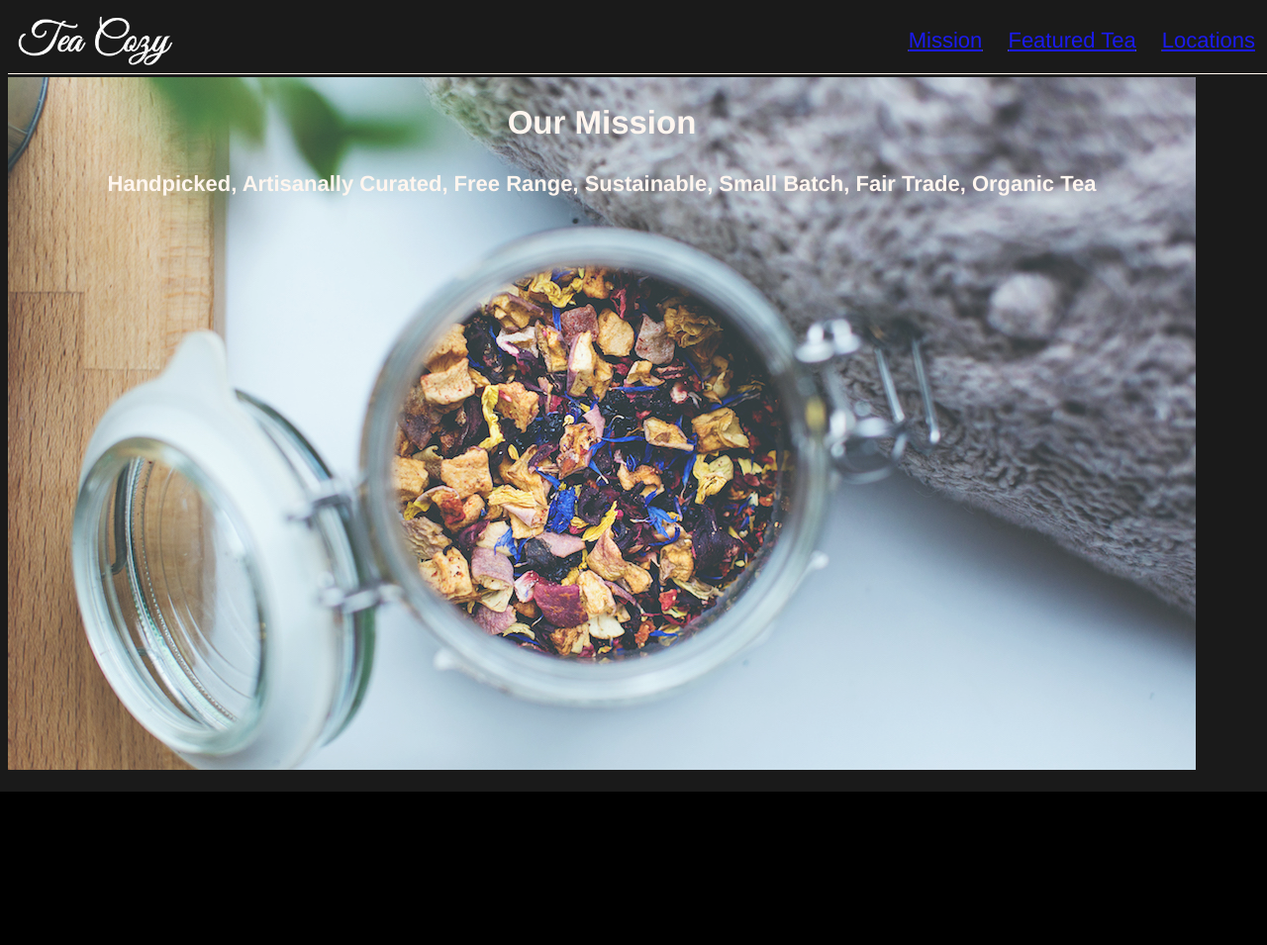
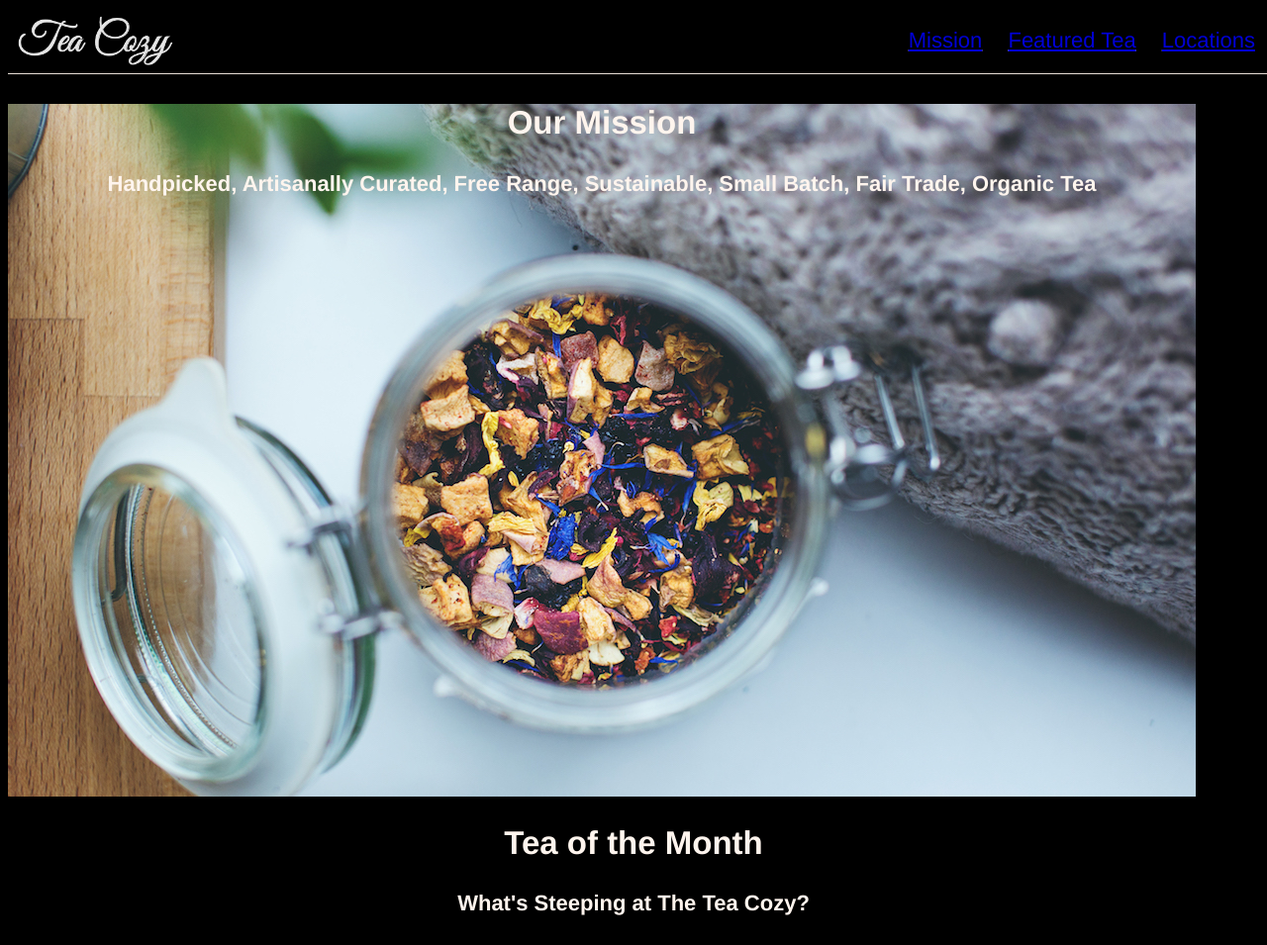
Before and after one commit to Gadget-Geek/TeaCozy, a plain HTML site: page index.html in a window 1280 px wide. Shown: the whole page at 99% size. Before the commit the page ends 800 px from the top, so only its background shows below. Drawn offline with Linux system fonts and the light colour scheme.

Commit message:
try to get image aligned

```diff
--- a/index.html
+++ b/index.html
@@ -11,14 +11,20 @@
 		</div>
 		<nav>
 			<span><a href="#Mission">Mission</a></span>
-			<span><a href="#Featured Tea">Featured Tea</a></span>
+			<span><a href="#Featured">Featured Tea</a></span>
 			<span><a href="#Locations">Locations</a></span>
 		</nav>
 	</header>
 	<div class="content">
 		<div class="Mission">
-			<h2>Our Mission</h2>
-			<h4>Handpicked, Artisanally Curated, Free Range, Sustainable, Small Batch, Fair Trade, Organic Tea</h4>
+			<div class="mission-content">
+				<h2>Our Mission</h2>
+				<h4>Handpicked, Artisanally Curated, Free Range, Sustainable, Small Batch, Fair Trade, Organic Tea</h4>
+			</div>
+		</div>
+		<div class="Featured">
+			<h2>Tea of the Month</h2>
+			<h4>What's Steeping at The Tea Cozy?</h4>
 		</div>
 	</div>
 </body>
--- a/style.css
+++ b/style.css
@@ -3,8 +3,6 @@ html {
 	font-size: 22px;
 	color: seashell;
 	background-color: black;
-	opacity: 0.9;
-	text-align: center;
 }
 
 header {
@@ -14,6 +12,8 @@ header {
 	z-index: 1;
 	width: 100%;
 	height: 69	px;
+	background-color: black;
+	opacity: 0.9;
 	border-bottom: 1px solid seashell;
 }
 
@@ -40,7 +40,8 @@ nav span {
 }
 
 .content {
-	display: flex;
+	align-items: center;
+	text-align: center;
 	padding-top: 70px;
 }
 
@@ -49,3 +50,9 @@ nav span {
 	width: 1200px;
 	height: 700px;
 }
+
+.mission-content {
+	display: inline;
+	flex-direction: column;
+	background-color: black;
+}
```
